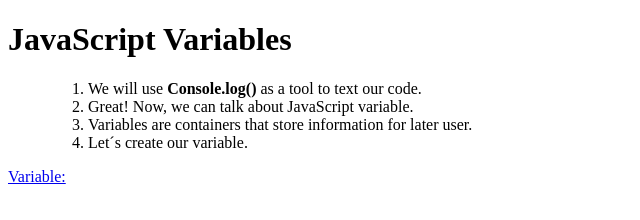
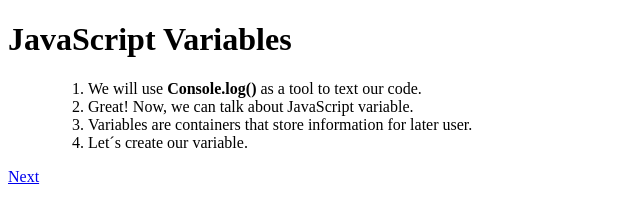
Before and after one commit to edskate/16-05-2024, a plain HTML site: page index2.html in a window 1280 px wide. Shown: the full height of the page, 0-640 px from the left. Drawn offline with Linux system fonts and the light colour scheme.

Commit message:
descrição do programa

```diff
--- a/index2.html
+++ b/index2.html
@@ -15,6 +15,6 @@
             <li>Let´s create our variable.</li>
         </ol>
     </ul>
-    <a href="index3.html">Variable:</a>
+    <a href="index3.html">Next </a>
 </body>
 </html>
```
